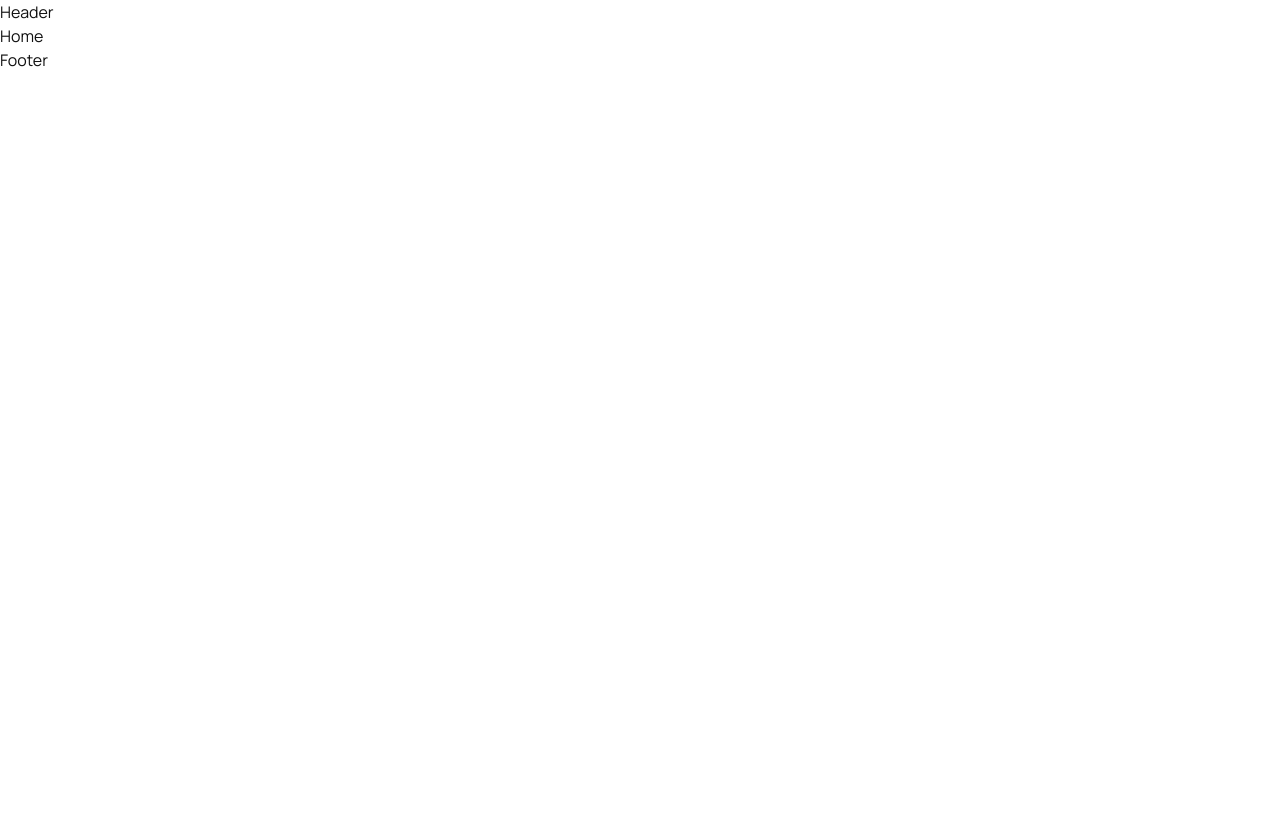
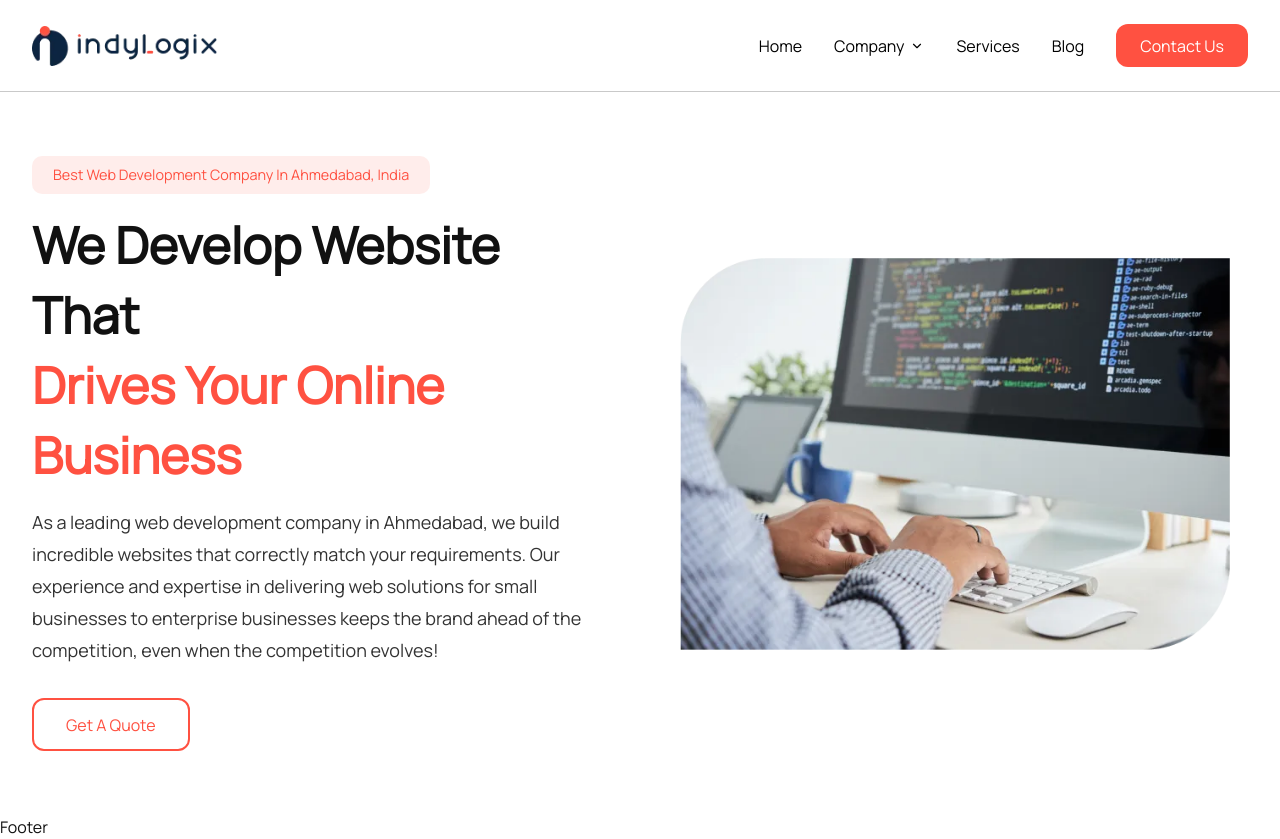
Before and after one commit to ravishadgm/dgm, a React (Create React App) app: page / in a window 1280 px wide. Before the commit the page ends 800 px from the top, so only its background shows below. Built offline with nearby package versions, Linux system fonts and the light colour scheme.

Commit message:
added header hero section with responsive

```diff
--- a/craco.config.js
+++ b/craco.config.js
@@ -4,8 +4,12 @@ module.exports = {
   webpack: {
     alias: {
       '@components': path.resolve(__dirname, 'src/components'),
+      '@assets': path.resolve(__dirname, 'src/assets'),
+      '@images': path.resolve(__dirname, 'src/assets/images'),
+      '@styles': path.resolve(__dirname, 'src/styles'),
+      '@hooks': path.resolve(__dirname, 'src/hooks'),
       '@pages': path.resolve(__dirname, 'src/pages'),
-      '@styles': path.resolve(__dirname, 'src/styles')
+      '@utils': path.resolve(__dirname, 'src/utils'),
     }
   }
 };
--- a/src/components/Header/Header.js
+++ b/src/components/Header/Header.js
@@ -1,9 +1,64 @@
-import React from 'react'
+import { useState } from 'react';
+import styles from './Header.module.scss';
+import { FiChevronDown, FiMenu, FiX } from 'react-icons/fi';
+import Logo from '@assets/images/header/header_logo.webp';
 
-function Header() {
+export default function Header() {
+  const [mobileMenuOpen, setMobileMenuOpen] = useState(false);
+  const [dropdownOpen, setDropdownOpen] = useState(false);
+
+  const toggleDropdown = () => setDropdownOpen(prev => !prev);
+  const closeMobileMenu = () => setMobileMenuOpen(false);
+
   return (
-    <div>Header</div>
-  )
+    <header className={styles.header}>
+      <div className={styles.container}>
+        <div className={styles.logo}>
+          <img src={Logo} alt="Logo" />
+        </div>
+
+        <nav className={`${styles.nav} ${mobileMenuOpen ? styles.open : ''}`}>
+          <ul>
+            <li onClick={closeMobileMenu}>Home</li>
+
+            <li
+              className={`${dropdownOpen ? styles.showDropdown : ''}`}
+              onClick={toggleDropdown}
+            >
+              <span className={styles.dropdownToggle}>
+                Company <FiChevronDown size={14} />
+              </span>
+              <div
+                className={`${styles.dropdown}`}
+                style={{
+                  maxHeight: dropdownOpen ? '500px' : '0',
+                  opacity: dropdownOpen ? 1 : 0,
+                  overflow: 'hidden',
+                  transition: 'all 0.3s ease'
+                }}
+              >
+                <div>Menu 1</div>
+                <div>Menu 2</div>
+              </div>
+            </li>
+
+            <li onClick={closeMobileMenu}>
+              Services
+            </li>
+            <li onClick={closeMobileMenu}>Blog</li>
+            <li>
+              <button className={styles.contactBtn}>Contact Us</button>
+            </li>
+          </ul>
+        </nav>
+
+        <button
+          className={styles.mobileToggle}
+          onClick={() => setMobileMenuOpen(!mobileMenuOpen)}
+        >
+          {mobileMenuOpen ? <FiX size={24} /> : <FiMenu size={24} />}
+        </button>
+      </div>
+    </header>
+  );
 }
-
-export default Header
--- a/src/components/Header/Header.module.scss
+++ b/src/components/Header/Header.module.scss
@@ -0,0 +1,219 @@
+@import '../../styles/variable';
+
+.header {
+  background-color: $white-color;
+  border-bottom: 1px solid #C9C9C9;
+  padding: 1rem 2rem;
+  position: sticky;
+  top: 0;
+  z-index: 1000;
+
+  .container {
+    max-width: 1400px;
+    margin: 0 auto;
+    display: flex;
+    align-items: center;
+    justify-content: space-between;
+    position: relative;
+  }
+
+  .logoDesktop {
+    img {
+      height: 40px;
+    }
+
+    @media (max-width: 768px) {
+      display: none;
+    }
+  }
+
+  .logo img {
+    height: 40px;
+  }
+
+  .mobileTopbar {
+    display: none;
+
+    @media (max-width: 768px) {
+      display: flex;
+      justify-content: space-between;
+      align-items: center;
+      width: 100%;
+      position: fixed;
+      top: 0;
+      left: 0;
+      padding: 1rem 1.5rem;
+      background: $white-color;
+      z-index: 1001;
+      border-bottom: 1px solid $border-color;
+    }
+  }
+
+  .mobileClose {
+    background: none;
+    border: none;
+    cursor: pointer;
+
+    @media (min-width: 769px) {
+      display: none;
+    }
+  }
+
+  .mobileToggle {
+    display: none;
+    background: none;
+    border: none;
+    cursor: pointer;
+
+    @media (max-width: 768px) {
+      display: block;
+    }
+  }
+
+  .nav {
+    transition: all 0.3s ease;
+
+    ul {
+      display: flex;
+      gap: 2rem;
+      align-items: center;
+      list-style: none;
+      margin: 0;
+      padding: 0;
+
+      li {
+        position: relative;
+        display: flex;
+        align-items: center;
+        gap: 6px;
+        font-size: 1rem;
+        font-weight: 500;
+        color: $black-color;
+        cursor: pointer;
+        padding: 0.5rem 0;
+
+        .dropdownToggle {
+          display: flex;
+          align-items: center;
+          gap: 6px;
+        }
+
+        .dropdown {
+          position: absolute;
+          top: 2.5rem;
+          left: 0;
+          background: $gradient-blue;
+          color: $white-color;
+          border-radius: 12px;
+          box-shadow: 0 10px 20px rgba(0, 0, 0, 0.1);
+          min-width: 200px;
+          padding: 0.5rem 0;
+          display: none;
+          z-index: 999;
+        }
+
+        &.showDropdown .dropdown {
+          display: block;
+        }
+      }
+
+      .contactBtn {
+        background-color: $orange-color;
+        color: $white-color;
+        padding: 0.6rem 1.5rem;
+        border: none;
+        border-radius: 12px;
+        font-weight: 500;
+        cursor: pointer;
+        transition: background 0.3s;
+
+        &:hover {
+          opacity: 0.9;
+        }
+      }
+    }
+
+    @media (max-width: 768px) {
+      position: fixed;
+      top: 64px;
+      left: 0;
+      width: 100%;
+      height: calc(100vh - 64px);
+      background: $white-color;
+      overflow-y: auto;
+      z-index: 1000;
+      transform: translateY(-100%);
+      opacity: 0;
+      visibility: hidden;
+      transition: all 0.3s ease;
+
+      ul {
+        flex-direction: column;
+        align-items: flex-start;
+        gap: 1.5rem;
+        padding: 2rem 1.5rem;
+
+        li {
+          width: 100%;
+          flex-direction: column;
+          align-items: flex-start;
+
+          .dropdownToggle {
+            width: 100%;
+            display: flex;
+            align-items: center;
+            gap: 0.5rem;
+
+            svg {
+              margin-left: 0.25rem;
+              flex-shrink: 0;
+            }
+          }
+
+          .dropdown {
+            position: static;
+            margin-top: 0;
+            padding: 0;
+            max-height: 0;
+            overflow: hidden;
+            background: $gradient-blue;
+            color: $white-color;
+            border-radius: 10px;
+            width: 100%;
+            opacity: 0;
+            transform: translateY(-10px);
+            transition: all 0.3s ease;
+
+            div {
+              display: flex;
+              justify-content: space-between;
+              align-items: center;
+              padding: 0.7rem 1rem;
+
+              &:hover {
+                background: rgba(255, 255, 255, 0.1);
+                color: $orange-color;
+              }
+            }
+          }
+
+          &.showDropdown .dropdown {
+            margin-top: 0.75rem;
+            padding: 0.5rem;
+            max-height: 500px;
+            opacity: 1;
+            transform: translateY(0);
+          }
+        }
+      }
+    }
+
+    &.open {
+      @media (max-width: 768px) {
+        transform: translateY(0);
+        opacity: 1;
+        visibility: visible;
+      }
+    }
+  }
+}
--- /dev/null
+++ b/src/pages/Home/Hero/Hero.js
@@ -0,0 +1,30 @@
+import React from 'react';
+import styles from './Hero.module.scss';
+import HeroImage from '@assets/images/home/hero_image.webp';
+const Hero = () => {
+  return (
+    <section className={styles.hero}>
+      <div className={styles.container}>
+        <div className={styles.left}>
+          <span className={styles.badge}>Best Web Development Company In Ahmedabad, India</span>
+          <h1>
+            We Develop Website That <br />
+            <span>Drives Your Online Business</span>
+          </h1>
+          <p>
+            As a leading web development company in Ahmedabad, we build incredible websites that
+            correctly match your requirements. Our experience and expertise in delivering web
+            solutions for small businesses to enterprise businesses keeps the brand ahead of the
+            competition, even when the competition evolves!
+          </p>
+          <button className={styles.cta}>Get A Quote</button>
+        </div>
+        <div className={styles.right}>
+          <img src={HeroImage} alt="Web development" />
+        </div>
+      </div>
+    </section>
+  );
+};
+
+export default Hero;
--- /dev/null
+++ b/src/pages/Home/Hero/Hero.module.scss
@@ -0,0 +1,107 @@
+@import '../../../styles/variable';
+
+.hero {
+  padding: 4rem 2rem;
+  background-color: $white-color;
+
+  .container {
+    max-width: 1400px;
+    margin: 0 auto;
+    display: flex;
+    align-items: center;
+    justify-content: space-between;
+    flex-wrap: wrap;
+    gap: 5rem;
+
+    @media (max-width: 1024px) {
+      gap: 3rem;
+      flex-direction: column-reverse;
+      text-align: center;
+    }
+  }
+
+  .left {
+    flex: 1;
+    max-width: 600px;
+    width: 100%;
+
+    .badge {
+      display: inline-block;
+      background-color: rgba($orange-color, 0.1);
+      color: $orange-color;
+      padding: 8px 21px;
+      border-radius: 10px;
+      font-weight: 500;
+      font-size: 0.9rem;
+      margin-bottom: 1rem;
+    }
+
+    h1 {
+      font-size: 50px;
+      font-weight: 600;
+      line-height: 1.4;
+
+      span {
+        color: $orange-color;
+      }
+
+      @media (max-width: 1024px) {
+        font-size: 36px;
+      }
+
+      @media (max-width: 768px) {
+        font-size: 2rem;
+      }
+    }
+
+    p {
+      margin-top: 1rem;
+      font-size: 18px;
+      line-height: 32px;
+      color: $border-color;
+
+      @media (max-width: 1024px) {
+        font-size: 16px;
+        line-height: 28px;
+      }
+    }
+
+    .cta {
+      margin-top: 2rem;
+      padding: 0.8rem 2rem;
+      border: 2px solid $orange-color;
+      background: none;
+      color: $orange-color;
+      border-radius: 12px;
+      font-size: 1rem;
+      font-weight: 500;
+      cursor: pointer;
+      transition: all 0.3s ease;
+
+      &:hover {
+        background-color: $orange-color;
+        color: $white-color;
+      }
+    }
+  }
+
+  .right {
+    flex: 1;
+    max-width: 600px;
+    width: 100%;
+
+    img {
+      width: 100%;
+      max-width: 550px;
+      border-radius: 60px 0 60px 0;
+
+      @media (max-width: 1024px) {
+        max-width: 100%;
+      }
+
+      @media (max-width: 768px) {
+        border-radius: 30px;
+      }
+    }
+  }
+}
--- a/src/pages/Home/index.js
+++ b/src/pages/Home/index.js
@@ -1,8 +1,10 @@
 import React from 'react'
-
+import Hero from './Hero/Hero'
 function index() {
   return (
-    <div>Home</div>
+    <>
+    <Hero/>
+    </>
   )
 }
 
```
Also changed, not shown: jsconfig.json (deleted, +0 -13 lines), src/assets/images/header/header_logo.webp (added), src/assets/images/home/hero_image.webp (added).
